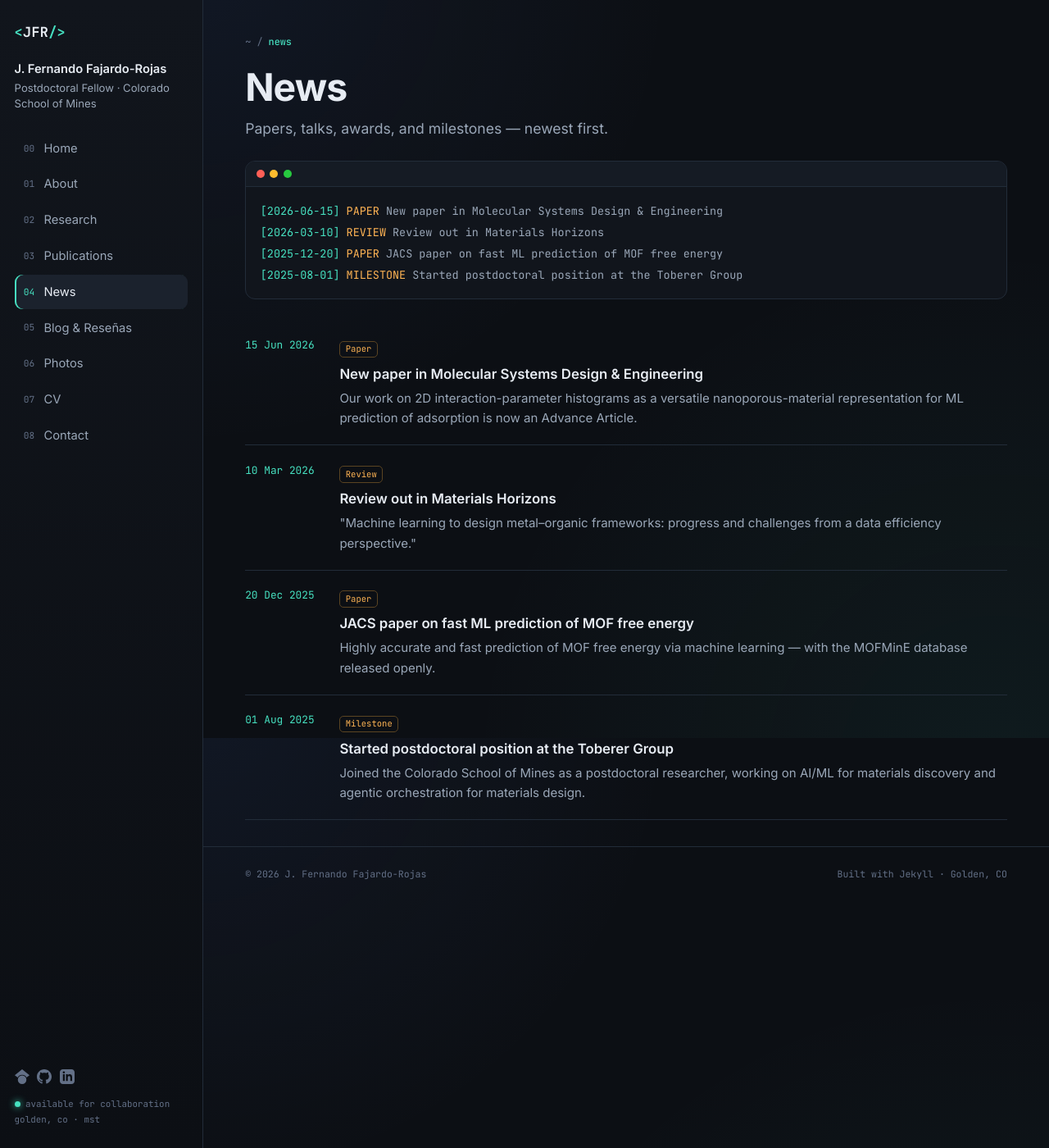
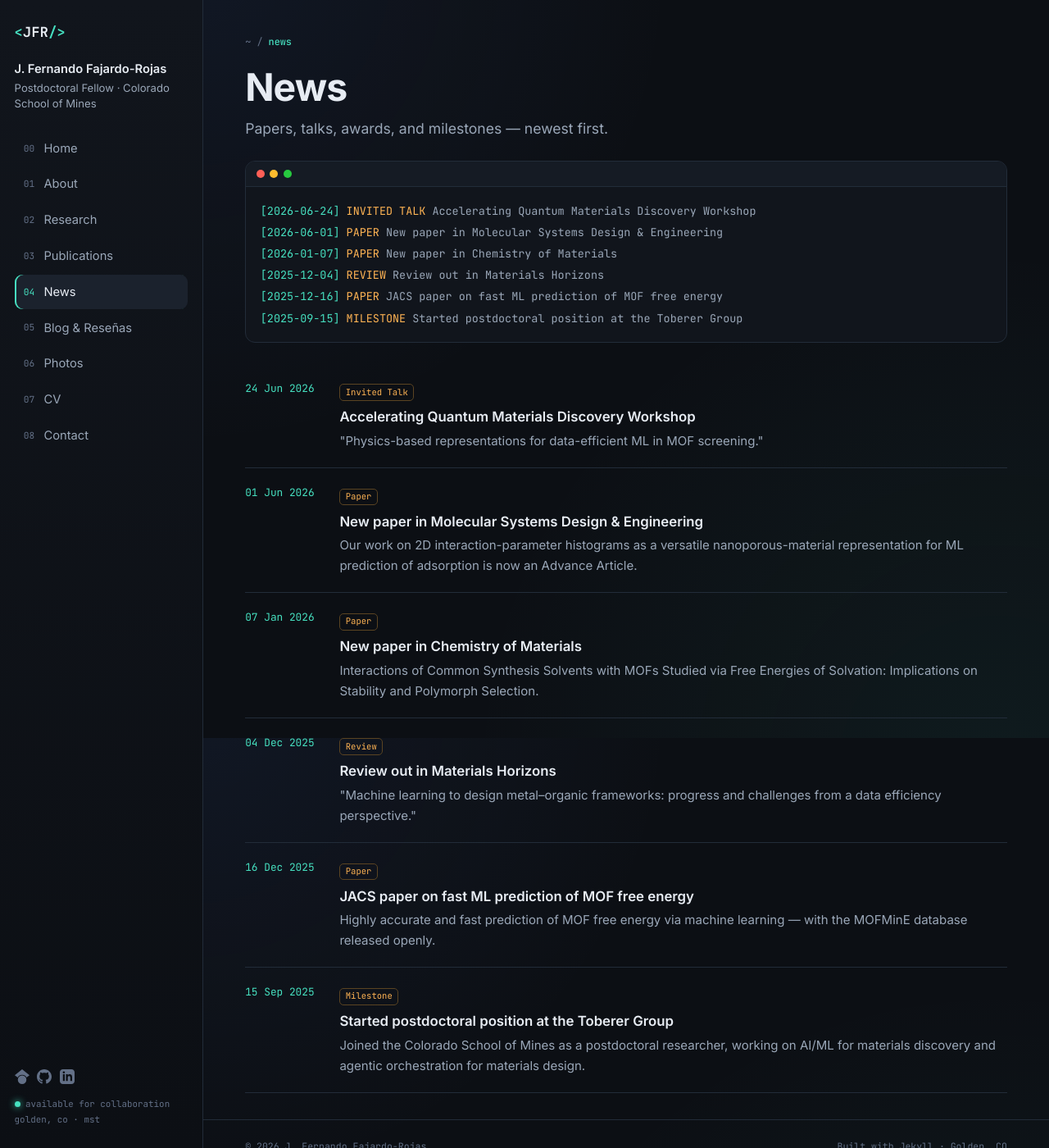
Before and after one commit to JFajardoRojas/JFajardoRojas.github.io, a Jekyll site: the page built from news.html, in a window 1280 px wide and 1400 px high. Shown: the whole window at 82% size. Built offline with Jekyll 4.4.1, drawn with Linux system fonts in a browser that asks for light colours.

Commit message:
News updated

```diff
--- a/_data/news.yml
+++ b/_data/news.yml
@@ -7,25 +7,37 @@
 #           link (optional URL)
 # ============================================================
 
-- date: 2026-06-15
+- date: 2026-06-24
+  tag: Invited Talk
+  title: "Accelerating Quantum Materials Discovery Workshop"
+  body: "\"Physics-based representations for data-efficient ML in MOF screening.\""
+  link: "https://id4.mines.edu/quantum-materials-workshop/"
+
+- date: 2026-06-01
   tag: Paper
   title: "New paper in Molecular Systems Design & Engineering"
   body: "Our work on 2D interaction-parameter histograms as a versatile nanoporous-material representation for ML prediction of adsorption is now an Advance Article."
   link: "https://pubs.rsc.org/en/content/articlelanding/2026/me/d6me00034g"
 
-- date: 2026-03-10
+- date: 2026-01-07
+  tag: Paper
+  title: "New paper in Chemistry of Materials"
+  body: "Interactions of Common Synthesis Solvents with MOFs Studied via Free Energies of Solvation: Implications on Stability and Polymorph Selection."
+  link: "https://pubs.acs.org/doi/full/10.1021/acs.chemmater.5c01410"
+
+- date: 2025-12-04
   tag: Review
   title: "Review out in Materials Horizons"
   body: "\"Machine learning to design metal–organic frameworks: progress and challenges from a data efficiency perspective.\""
   link: "https://pubs.rsc.org/en/content/articlelanding/2026/mh/d5mh01467k"
 
-- date: 2025-12-20
+- date: 2025-12-16
   tag: Paper
   title: "JACS paper on fast ML prediction of MOF free energy"
   body: "Highly accurate and fast prediction of MOF free energy via machine learning — with the MOFMinE database released openly."
   link: "https://doi.org/10.1021/jacs.5c13960"
 
-- date: 2025-08-01
+- date: 2025-09-15
   tag: Milestone
   title: "Started postdoctoral position at the Toberer Group"
   body: "Joined the Colorado School of Mines as a postdoctoral researcher, working on AI/ML for materials discovery and agentic orchestration for materials design."
```
Also changed, not shown: 1 other file.
